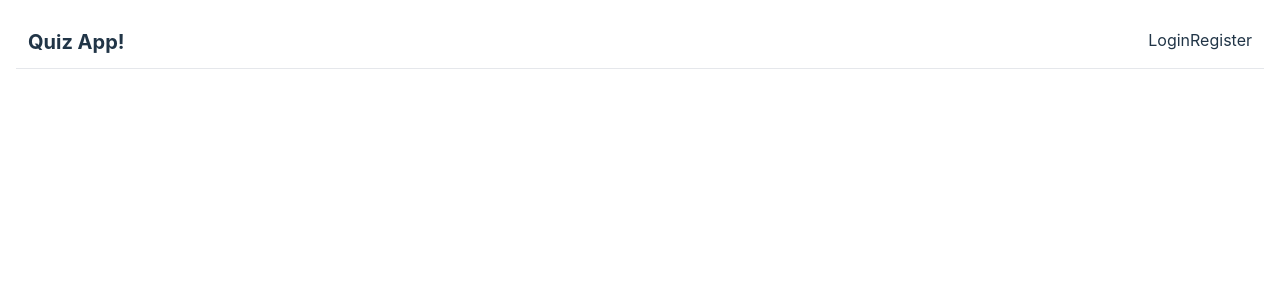
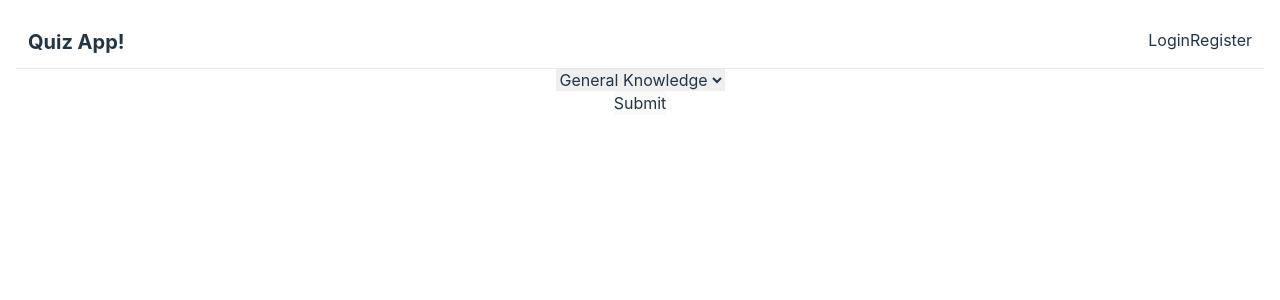
Before and after one commit to MichaelM3/ts-quiz-app, a React (Vite) app: page / in a window 1280 px wide. Shown: the top 300 px of the page. Built offline with nearby package versions, Linux system fonts and the light colour scheme; no server answers.

Commit message:
added some select tags to choose category for questions

```diff
--- a/src/App.tsx
+++ b/src/App.tsx
@@ -1,15 +1,29 @@
 import { FC, useEffect, useState } from 'react'
-import { IUser, isUser, IQuestionObj } from './interfaces'
+import { IUser, isUser, IQuestionObj, IOption } from './interfaces'
 import Nav from './components/Nav'
 
 const App: FC = () => {
     const [user, setUser] = useState<IUser | null>(null)
     const [questions, setQuestions] = useState<IQuestionObj[]>([])
+    const [category, setCategory] = useState<string>("general_knowledge")
     // localStorage.setItem("user", JSON.stringify(newUser))
+
+    const options: IOption[] = [
+        { name: "Arts & Literature", value: "arts_and_literature" },
+        { name: "Film & TV", value: "film_and_tv" },
+        { name: "Food & Drink", value: "food_and_drink" },
+        { name: "General Knowledge", value: "general_knowledge" },
+        { name: "Geography", value: "geography" },
+        { name: "History", value: "history" },
+        { name: "Music", value: "music" },
+        { name: "Science", value: "science" },
+        { name: "Society & Culture", value: "society_and_culture" },
+        { name: "Sports & Leisure", value: "sports_and_leisure" },
+    ]
 
     const fetchQuizData = async () => {
         try {
-            const res = await fetch("https://the-trivia-api.com/api/questions?limit=20")
+            const res = await fetch(`https://the-trivia-api.com/api/questions?limit=20&categories=${category}`)
             const data = await res.json()
             setQuestions(data)
         } catch (err) {
@@ -22,7 +36,6 @@ const App: FC = () => {
         if (isUser(foundUser)) {
             setUser(JSON.parse(foundUser))
         }
-        fetchQuizData()
     }, [])
 
     console.log(questions)
@@ -31,6 +44,12 @@ const App: FC = () => {
         <div className='flex flex-col items-center w-full p-4'>
             <Nav user={user} />
             <hr className='w-full' />
+            <select value={category} onChange={(e) => setCategory(e.target.value)}>
+                {options.map((option) => (
+                    <option value={option.value}>{option.name}</option>
+                ))}
+            </select>
+            <button onClick={fetchQuizData}>Submit</button>
         </div>
     )
 }
--- a/src/interfaces/index.ts
+++ b/src/interfaces/index.ts
@@ -1,3 +1,8 @@
+export interface IOption {
+    name: string;
+    value: string;
+}
+
 export interface IUser {
     username: string;
     firstName: string;
```
